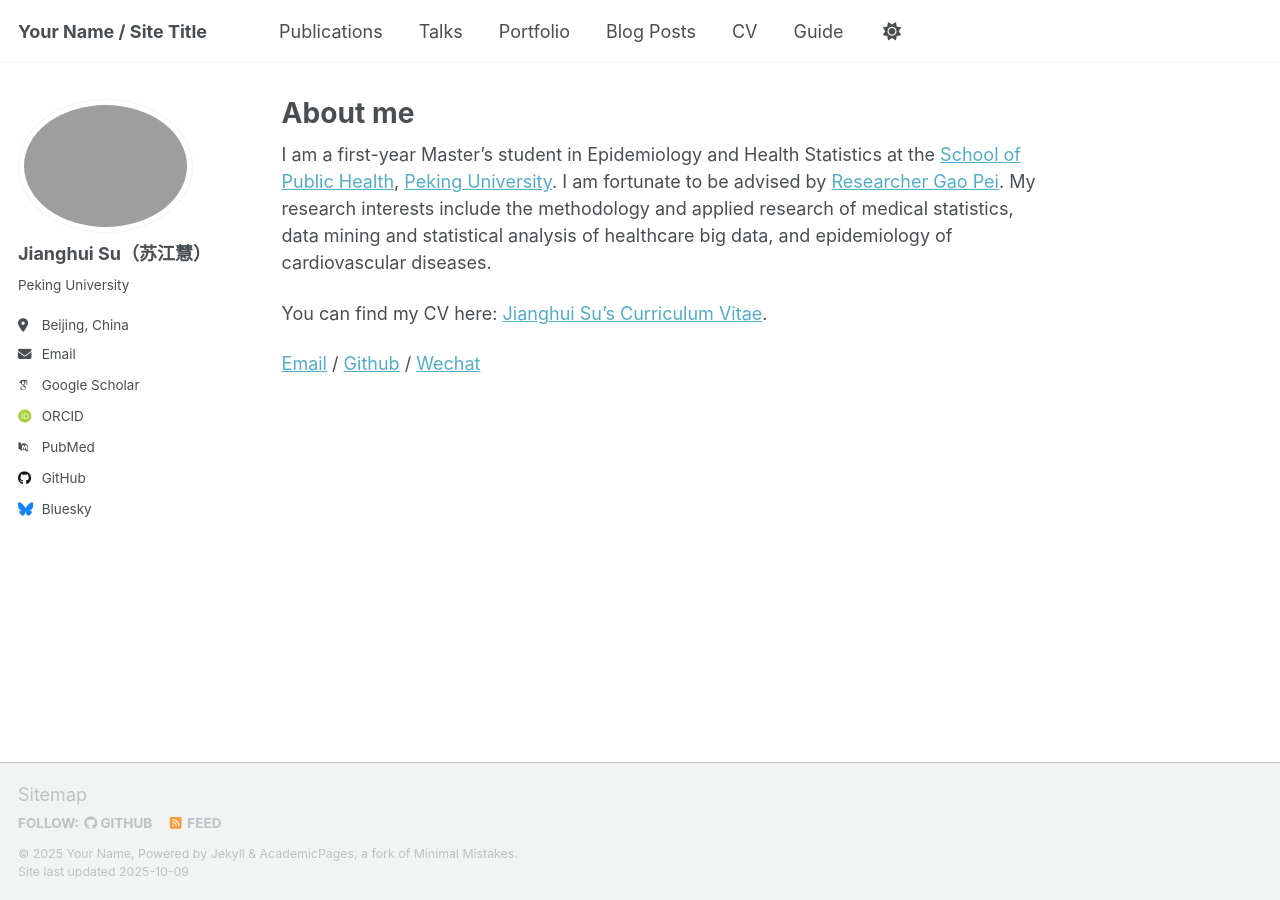
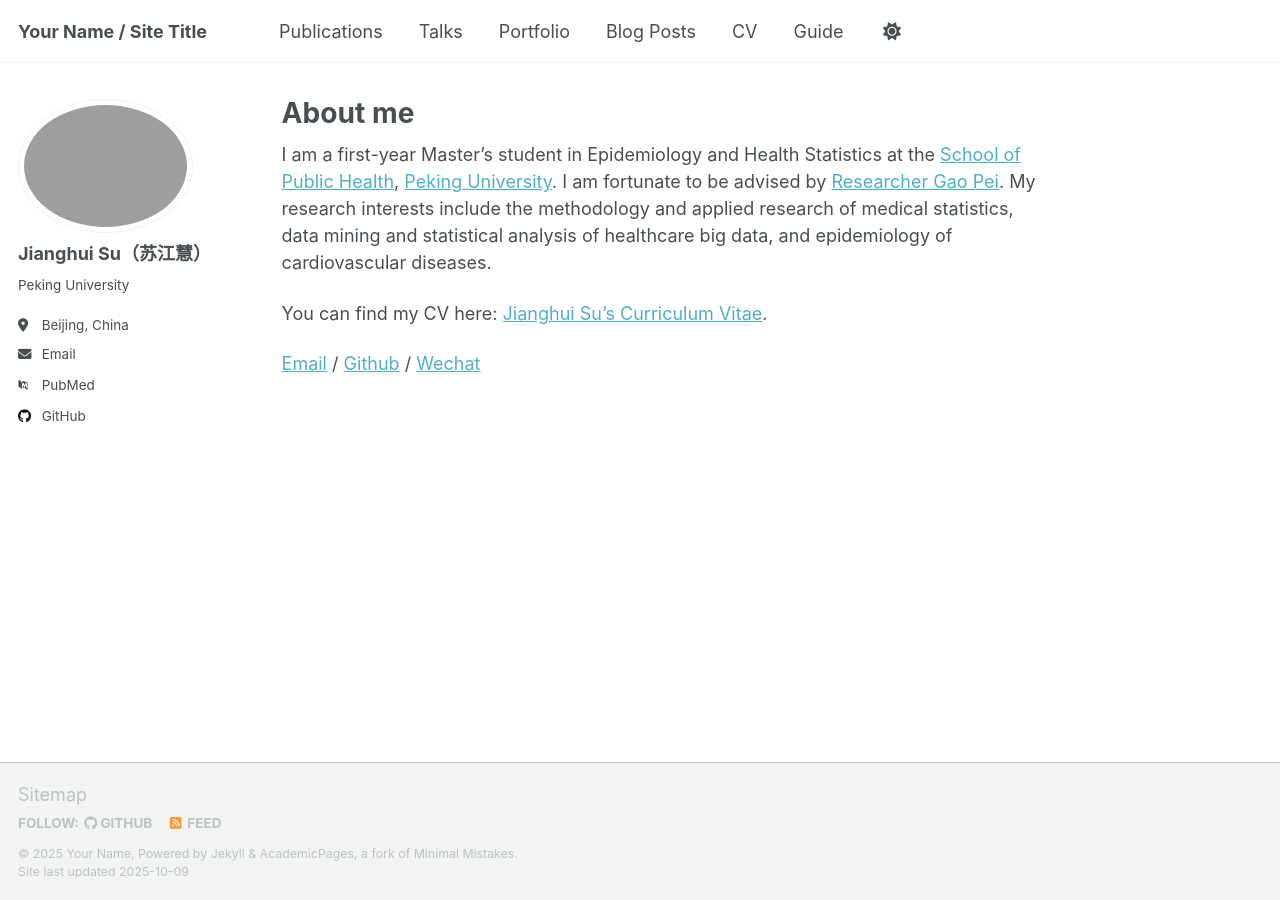
Before and after one commit to JianghuiSu/JianghuiSu.github.io, a Jekyll site: the page built from _pages/about.md, in a window 1280 px wide. Built offline with Jekyll 4.4.1, drawn with Linux system fonts in a browser that asks for light colours; some web fonts are replaced; a script that is not in the unit is left out; some of the changed lines change nothing that is shown.

Commit message:
Update _config.yml

```diff
--- a/_config.yml
+++ b/_config.yml
@@ -35,12 +35,12 @@ author:
   # Academic websites
   academia         : # URL
   # arxiv            : # URL - Update with the correct link to your profile
-  googlescholar    : "https://scholar.google.com/citations?user=PS_CX0AAAAAJ"
+  # googlescholar    : "https://scholar.google.com/citations?user=PS_CX0AAAAAJ"
   inspire-hep      : # URL
   impactstory      : # URL
-  orcid            : "http://orcid.org/yourorcidurl"
+  # orcid            : "http://orcid.org/yourorcidurl"
   semantic         : # URL
-  pubmed           : "https://www.ncbi.nlm.nih.gov/pubmed/?term=john+snow"
+  pubmed           : "https://www.ncbi.nlm.nih.gov/pubmed/?term=jianghui+su"
   researchgate     : # URL
   scopus           : # URL
 
@@ -54,7 +54,7 @@ author:
 
   # Social media
   artstation       : # Username
-  bluesky          : "bsky.app" # Replace this with you Bluesky username
+  # bluesky          : "bsky.app" # Replace this with you Bluesky username
   facebook         : # Username
   flickr           : # Username
   foursquare       : # Username
@@ -78,6 +78,7 @@ author:
   xing             : # Username
   youtube          : # Username
   zhihu            : # Username
+  douyin           : "sanzhisongsh70"
 
 # Publication Category - The following the list of publication categories and their headings
 publication_category:
```
